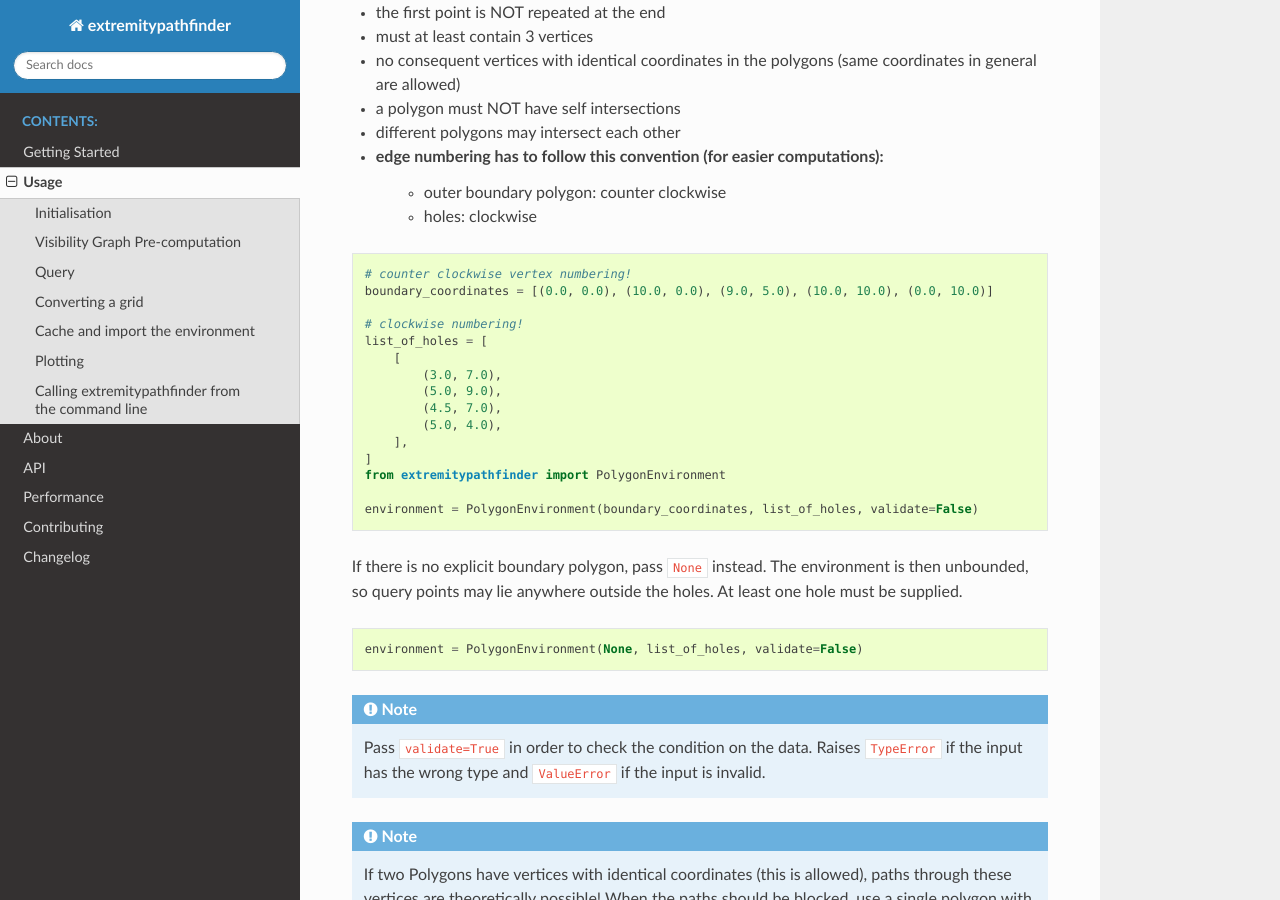
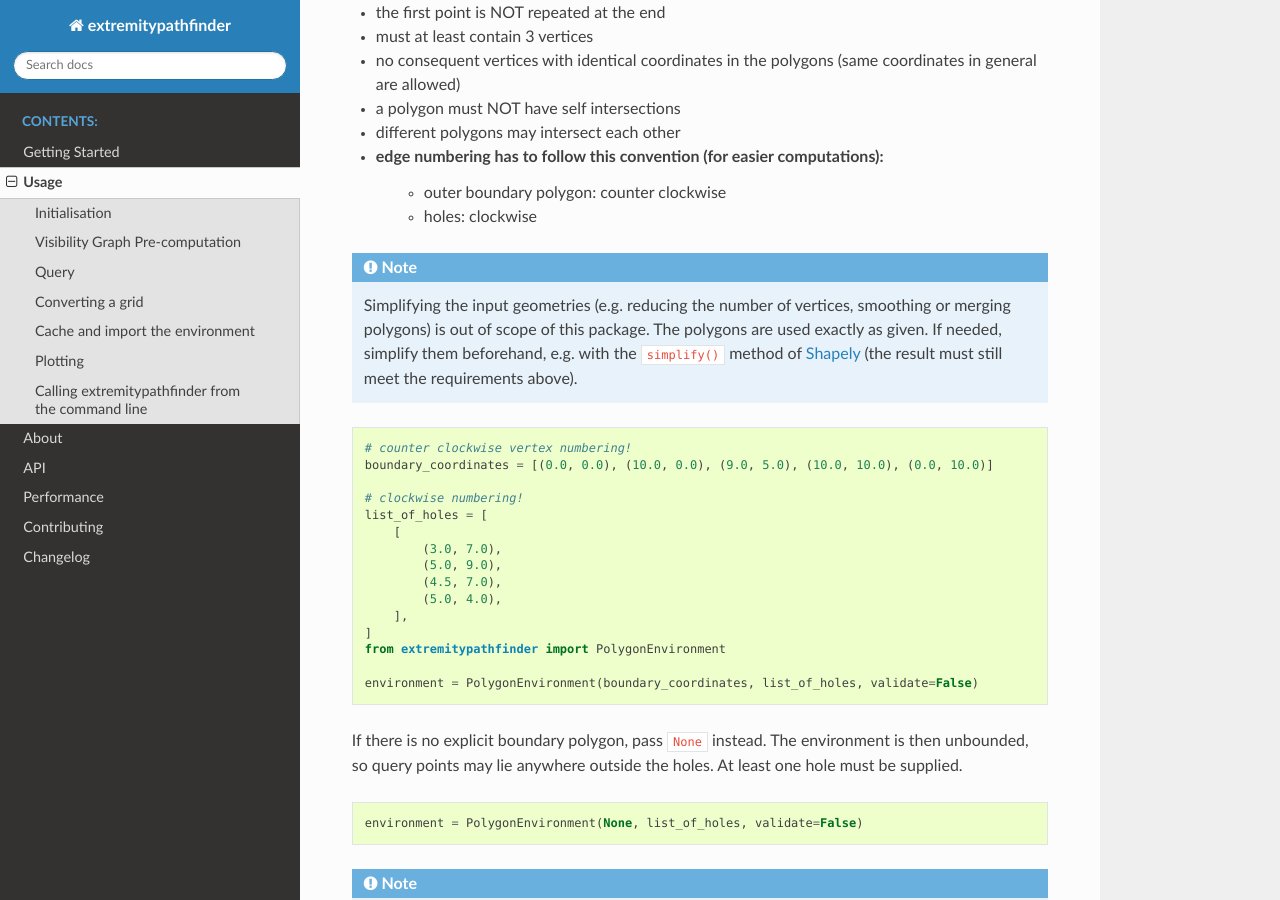
Before and after one commit to jannikmi/extremitypathfinder, a Sphinx documentation site: the page built from docs/1_usage.rst, in a window 1280 px wide and 900 px high, scrolled down 461 px. Built offline with Sphinx 7.4.7 and the Read the Docs theme 3.1.0, drawn with Linux system fonts in a browser that asks for light colours; some of the changed text lies outside the part shown.

Commit message:
Drop the simplify parameter of from_grid() (#68)
Polygon simplification was never implemented. Note in the docs that
simplifying geometries is out of scope of this package.

Co-Authored-By: Claude Opus 5.5 <noreply@anthropic.com>
Claude-Session: https://claude.ai/code/session_014r63cbeQAhf26NsHGVkcLb

```diff
--- a/CHANGELOG.rst
+++ b/CHANGELOG.rst
@@ -9,6 +9,9 @@ BREAKING: the environment is initialised in one step:
 - ``PolygonEnvironment(boundary_coordinates, list_of_hole_coordinates, validate=False)`` stores the polygons
   and computes the visibility graph. Replaces ``PolygonEnvironment()`` followed by ``.store()``.
 - ``PolygonEnvironment.from_grid(size_x, size_y, obstacle_iter)`` replaces ``.store_grid_world()`` (``utils.convert_gridworld()`` is renamed to ``utils.convert_grid()``)
+- removed the ``simplify`` parameter of ``from_grid()`` (and ``utils.convert_grid()``).
+  Polygon simplification was never implemented: ``store_grid_world()`` raised a ``NotImplementedError``
+  with its default ``simplify=True``. Simplifying geometries is out of scope of this package (#68).
 - removed the ``.prepare()`` method and the ``prepared`` attribute
   (a separate ``.prepare()`` call has not been needed since 2.5.0)
 - removed the ``free_space_after`` parameter of ``find_shortest_path()`` and the ``temp_graph`` attribute.
--- a/docs/1_usage.rst
+++ b/docs/1_usage.rst
@@ -31,6 +31,13 @@ Ensure that all the following conditions on the polygons are fulfilled:
 - edge numbering has to follow this convention (for easier computations):
     - outer boundary polygon: counter clockwise
     - holes: clockwise
+
+.. note::
+
+    Simplifying the input geometries (e.g. reducing the number of vertices, smoothing or merging polygons)
+    is out of scope of this package. The polygons are used exactly as given.
+    If needed, simplify them beforehand, e.g. with the ``simplify()`` method of `Shapely <https://shapely.readthedocs.io/>`__
+    (the result must still meet the requirements above).
 
 
 .. code-block:: python
@@ -122,6 +129,7 @@ Converting a grid
 
 A grid of ``size_x`` times ``size_y`` cells with blocked cells (obstacles) can be converted into a polygon environment.
 Coordinates refer to the corners of the grid cells, i.e. cell ``(x, y)`` spans ``[x, x+1] x [y, y+1]``.
+The polygons follow the borders of the blocked cells, they are not simplified (no diagonal edges).
 
 
 .. code-block:: python
--- a/docs/3_about.rst
+++ b/docs/3_about.rst
@@ -113,6 +113,10 @@ clockwise and hole vertices clockwise. Polygons need at least three vertices, mu
 self-intersect, and must not repeat a vertex immediately (including repeating the first vertex at
 the end). Coordinates must be finite and polygons must have non-zero area. When ``validate=True``,
 violations of these input requirements raise ``TypeError`` or ``ValueError`` before preprocessing.
+
+Geometry simplification is out of scope: the polygons are used exactly as given (grids are converted
+into polygons following the borders of the blocked cells). Simplify the input beforehand if fewer
+vertices are needed, e.g. with Shapely.
 
 Different polygons may share vertices or edges. These contacts are currently non-blocking: a
 shortest path can pass through a shared vertex or run along overlapping edges. This behavior is
```
Also changed, not shown: other parts of CHANGELOG.rst (+0 -2 lines), 5 other files.
